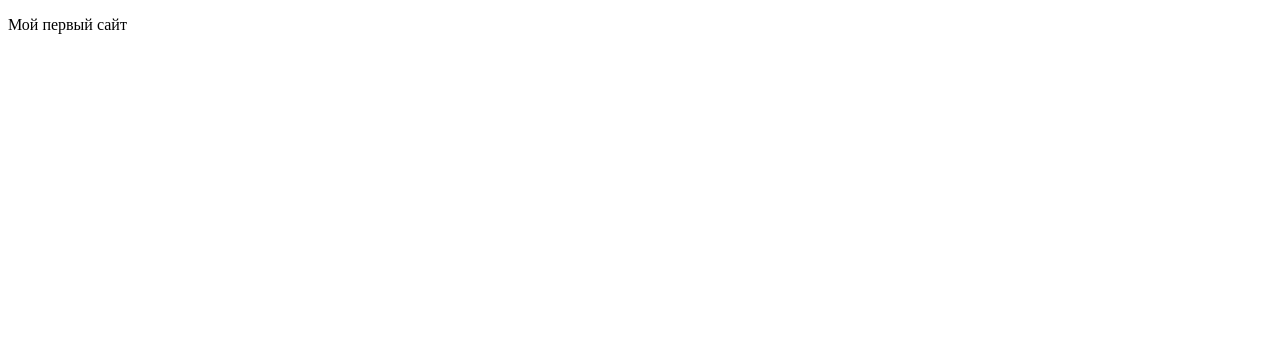
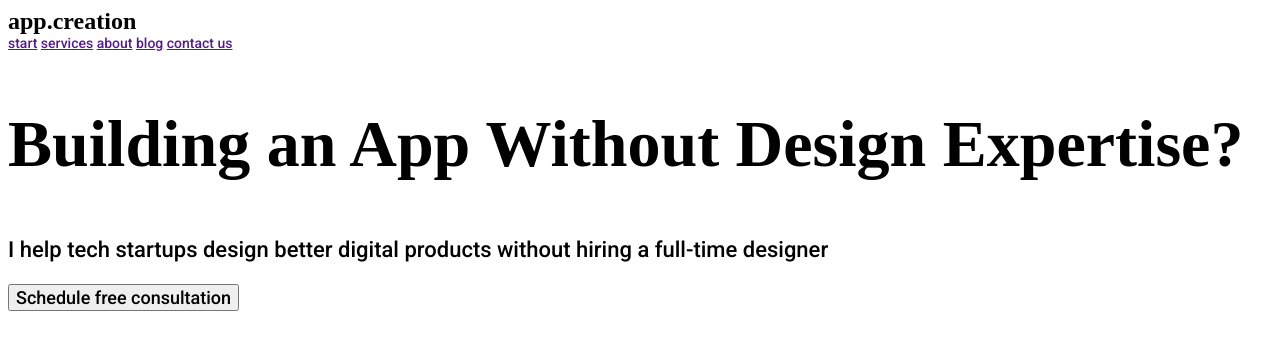
Before and after one commit to Ivsslina/My_site, a plain HTML site: page index.html in a window 1280 px wide. Drawn offline with Linux system fonts and the light colour scheme.

Commit message:
Add files via upload
Применение шрифтов

```diff
--- a/index.html
+++ b/index.html
@@ -1,14 +1,40 @@
 <!DOCTYPE html>
-<html>
+<head>
 
-<head>
-     <meta charset="utf-8">
-     <title>Мой первый сайт</title>
+<meta charset=”UTF-8”>
+
+<title>Мой первый сайт</title>
+<link rel = "stylesheet" type="text/css" href = "style.css">
+<link href="https://fonts.googleapis.com/css2?family=PT+Serif:wght@700&family=Roboto:wght@500&display=swap" rel="stylesheet">
 
 </head>
 
 <body>
-     <p>Мой первый сайт</p>
+      <header>
+
+              <div class="logotip">app.creation</div>
+              <nav class="menu">
+                <a  href="">start</a>
+                <a  href="">services</a>
+                <a  href="">about</a>
+                <a  href="">blog</a>
+                <a  href="">contact us</a>
+              </nav>
+
+      </header>
+
+      <section>
+
+              <main>
+                <h1 class="topic">Building an App Without Design Expertise?</h1>
+                <p class="paragraph">I help tech startups design better digital products without hiring a full-time designer</p>
+                <button class="button"> Schedule free consultation </button>
+              </main>
+
+              <div class="">
+                <img src="" alt="">
+              </div>
+
+      </section>
+
 </body>
-
-</html>
--- /dev/null
+++ b/style.css
@@ -0,0 +1,26 @@
+.logotip {
+  font-family: "PT Serif" serif;
+  font-size: 24px;
+  font-weight: bold;
+}
+
+.menu {
+  font-family: Roboto;
+  font-size: 14px;
+}
+
+.topic {
+  font-family: "PT Serif" serif;
+  font-weight: bold;
+  font-size: 66px;
+}
+
+.paragraph {
+  font-family: Roboto;
+  font-size: 22px;
+}
+
+.button {
+  font-family: Roboto;
+  font-size: 18px;
+}
```
